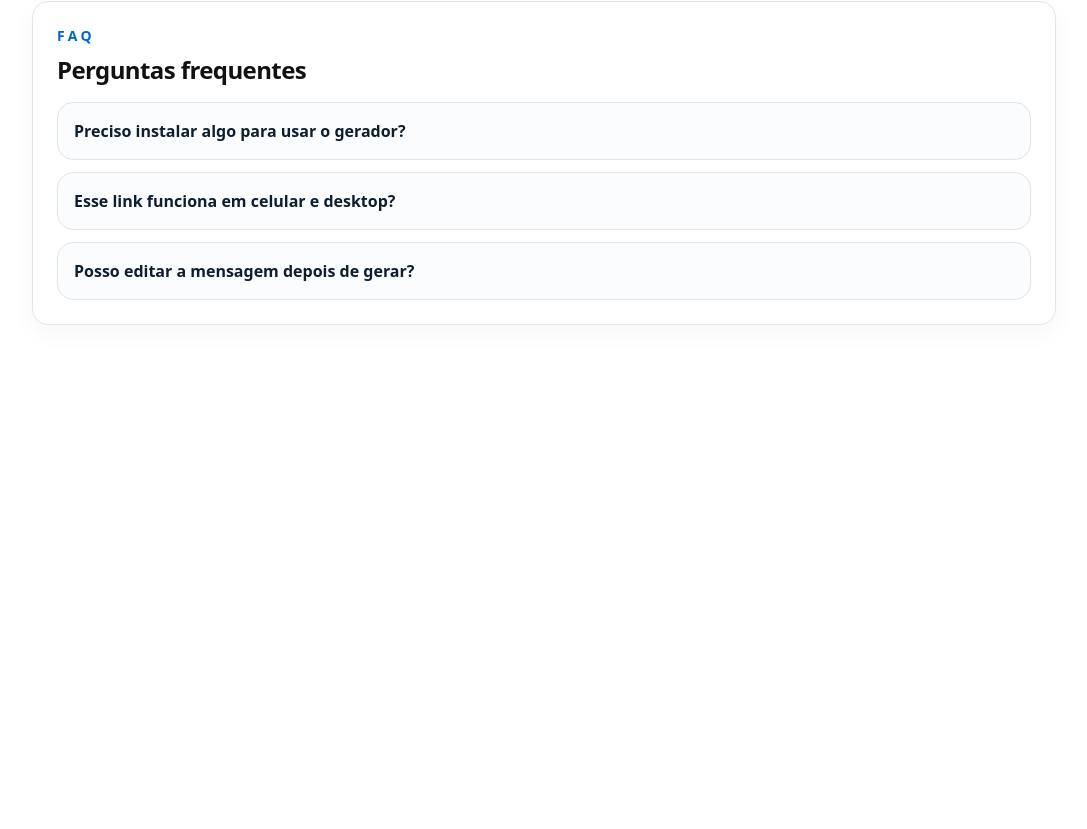
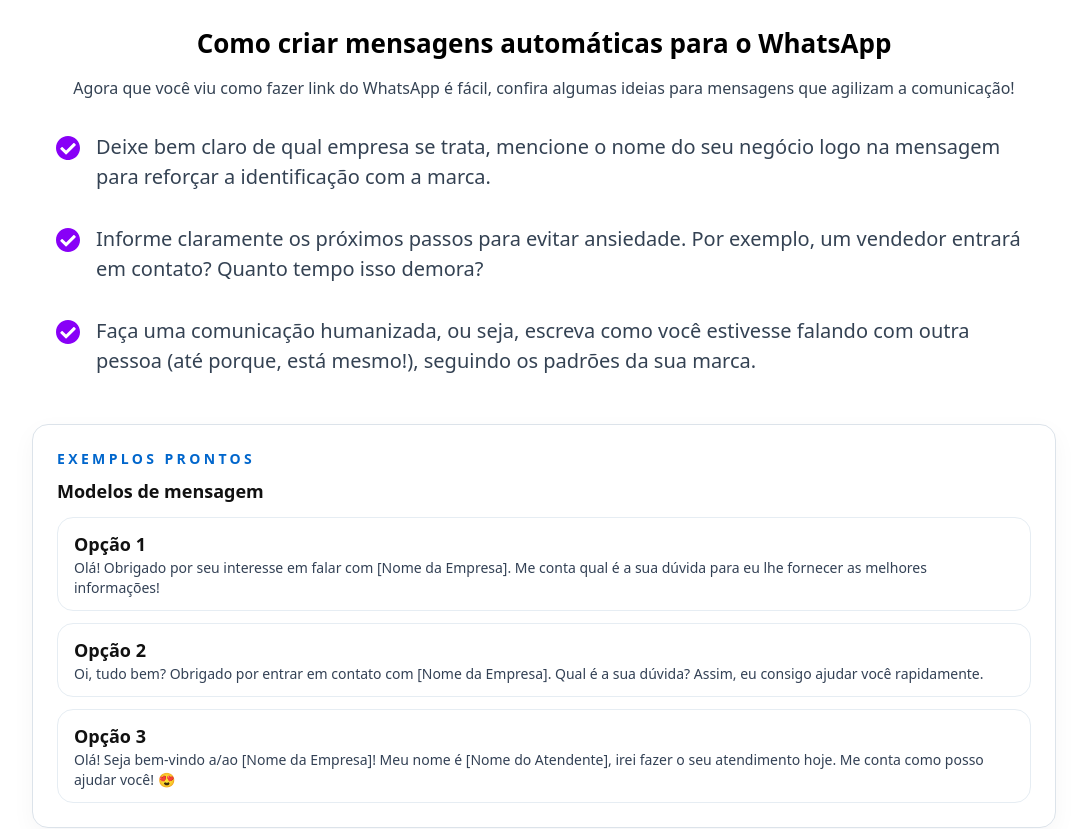
Before and after one commit to marioburali/gerador-links-wpp, a Next.js app: page / in a window 1280 px wide. Shown: the part 2386-3215 px from the top of the page, without its empty margins (96-1183 px from the left). Before the commit the page ends 2743 px from the top, so only its background shows below. Built offline with nearby package versions, Linux system fonts and the light colour scheme.

Commit message:
feat(ui): componentize Messages in the form

```diff
--- a/src/components/FormStep.tsx
+++ b/src/components/FormStep.tsx
@@ -1,6 +1,8 @@
 import React from 'react';
 import FormArea from './form/FormArea';
 import SalesContentArea from './form/SalesContentArea';
+import MessageGuide from './form/MessageGuide';
+import MessageExamples from './form/MessageExamples';
 import FAQArea from './form/FAQArea';
 
 type Props = {
@@ -12,6 +14,8 @@
     <div className="space-y-6">
       <FormArea onSuccess={onSuccess} />
       <SalesContentArea />
+      <MessageGuide />
+      <MessageExamples />
       <FAQArea />
     </div>
   );
--- /dev/null
+++ b/src/components/form/MessageExamples.tsx
@@ -0,0 +1,25 @@
+import React from 'react';
+
+const examples = [
+  'Olá! Obrigado por seu interesse em falar com [Nome da Empresa]. Me conta qual é a sua dúvida para eu lhe fornecer as melhores informações!',
+  'Oi, tudo bem? Obrigado por entrar em contato com [Nome da Empresa]. Qual é a sua dúvida? Assim, eu consigo ajudar você rapidamente.',
+  'Olá! Seja bem-vindo a/ao [Nome da Empresa]! Meu nome é [Nome do Atendente], irei fazer o seu atendimento hoje. Me conta como posso ajudar você! 😍'
+];
+
+export default function MessageExamples() {
+  return (
+    <section className="rounded-2xl border border-[#DCE3EA] bg-white p-5 shadow-[0_8px_24px_rgba(16,24,40,0.04)] sm:p-6">
+      <p className="text-sm font-semibold uppercase tracking-[0.24em] text-[#0066CC]">Exemplos prontos</p>
+      <h3 className="mt-2 text-lg font-bold text-[#111111]">Modelos de mensagem</h3>
+
+      <div className="mt-3 space-y-3">
+        {examples.map((ex, index) => (
+          <blockquote key={ex} className="rounded-2xl border border-[#E6EDF3] bg-white px-4 py-3 text-sm text-[#334155]">
+            <h3 className="text-lg font-bold text-[#111111]">Opção {index + 1}</h3>
+            {ex}
+          </blockquote>
+        ))}
+      </div>
+    </section>
+  );
+}
--- /dev/null
+++ b/src/components/form/MessageGuide.tsx
@@ -0,0 +1,32 @@
+export default function MessageGuide() {
+  return (
+    <section className="p-6">
+      <h2 className="text-heading-md text-[#000000] text-[26px]">
+        Como criar mensagens automáticas para o WhatsApp
+      </h2>
+      <p className="mt-4 text-body-sm-regular text-[#344253]">
+        Agora que você viu como fazer link do WhatsApp é fácil, confira algumas
+        ideias para mensagens que agilizam a comunicação!
+      </p>
+
+      <ul className="mt-8 space-y-8 text-[#344253] text-[20px]">
+        <li className="flex items-start gap-2">
+          <img src="check-circle-purple.svg" alt="ícone check" className="mt-1 mr-2" />
+          Deixe bem claro de qual empresa se trata, mencione o nome do seu
+          negócio logo na mensagem para reforçar a identificação com a marca.
+        </li>
+        <li className="flex items-start gap-2">
+          <img src="check-circle-purple.svg" alt="ícone check" className="mt-1 mr-2" />
+          Informe claramente os próximos passos para evitar ansiedade. Por
+          exemplo, um vendedor entrará em contato? Quanto tempo isso demora?
+        </li>
+        <li className="flex items-start gap-2">
+          <img src="check-circle-purple.svg" alt="ícone check" className="mt-1 mr-2" />
+          Faça uma comunicação humanizada, ou seja, escreva como você estivesse
+          falando com outra pessoa (até porque, está mesmo!), seguindo os
+          padrões da sua marca.
+        </li>
+      </ul>
+    </section>
+  );
+}
```
Also changed, not shown: public/check-circle-purple.svg (added).
